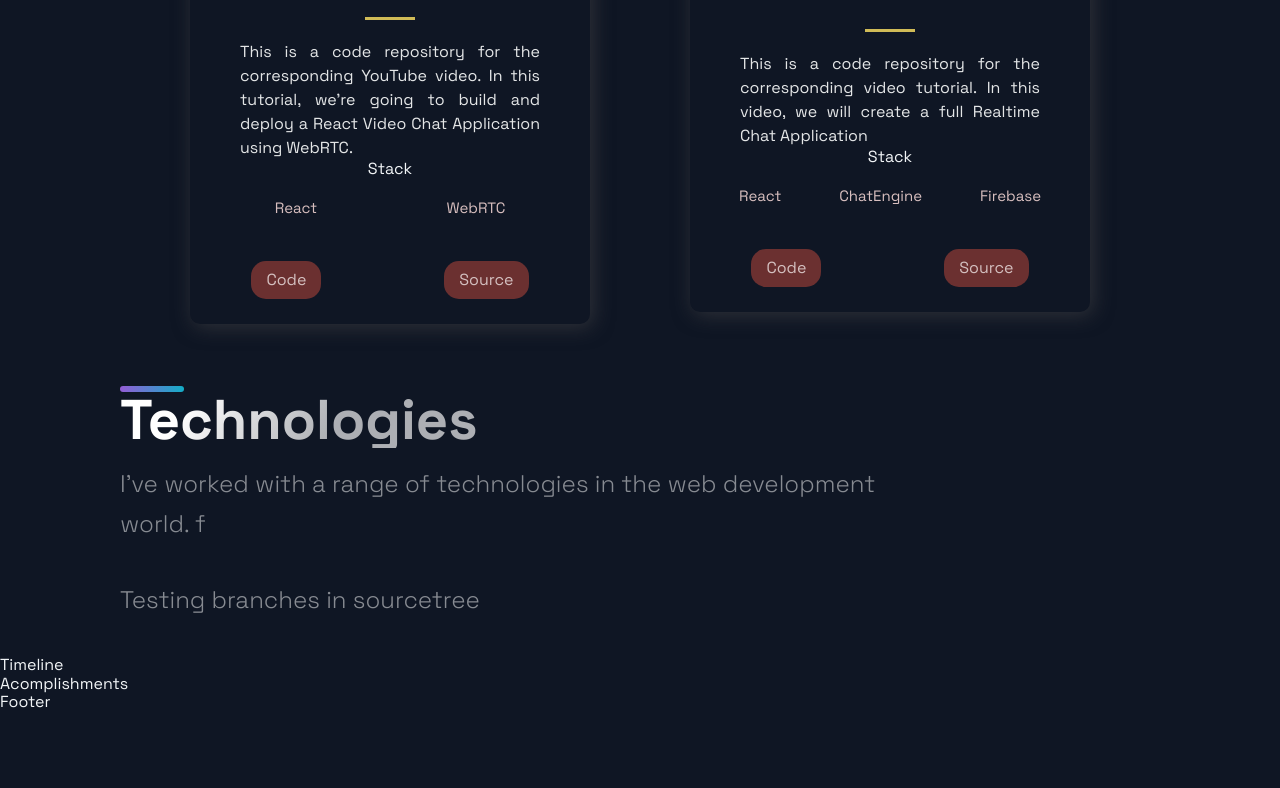
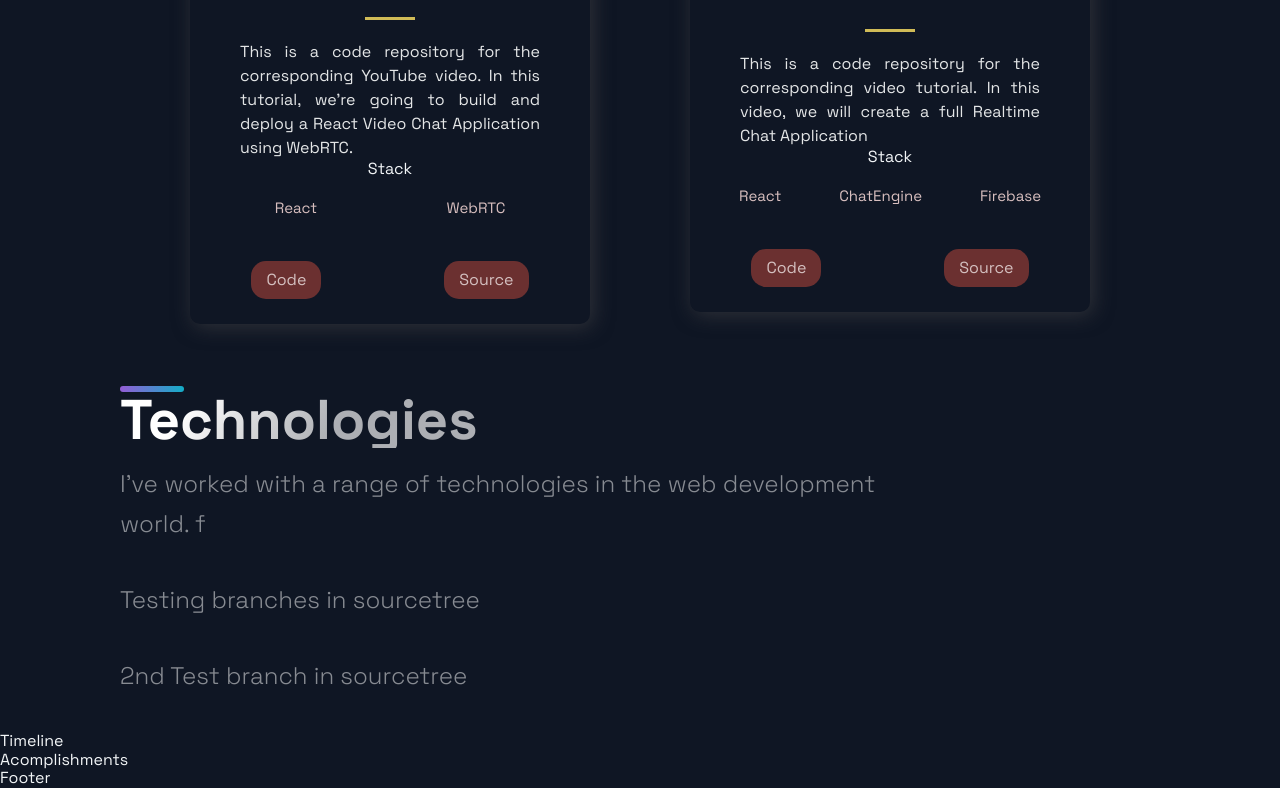
Before and after one commit to steliosal/portfolio_stelios, a Next.js app: page / in a window 1280 px wide. Shown: the part 1920-2708 px from the top of the page. Before the commit the page ends 2632 px from the top, so only its background shows below. Built offline with nearby package versions, Linux system fonts and the light colour scheme.

Commit message:
2nd test in branching

```diff
--- a/src/components/Technologies/Technologies.js
+++ b/src/components/Technologies/Technologies.js
@@ -22,6 +22,7 @@ const Technologies = () => (
       I've worked with a range of technologies in the web development world. f
     </SectionText>
     <SectionText>Testing branches in sourcetree</SectionText>
+    <SectionText>2nd Test branch in sourcetree</SectionText>
   </Section>
 );
 
```
